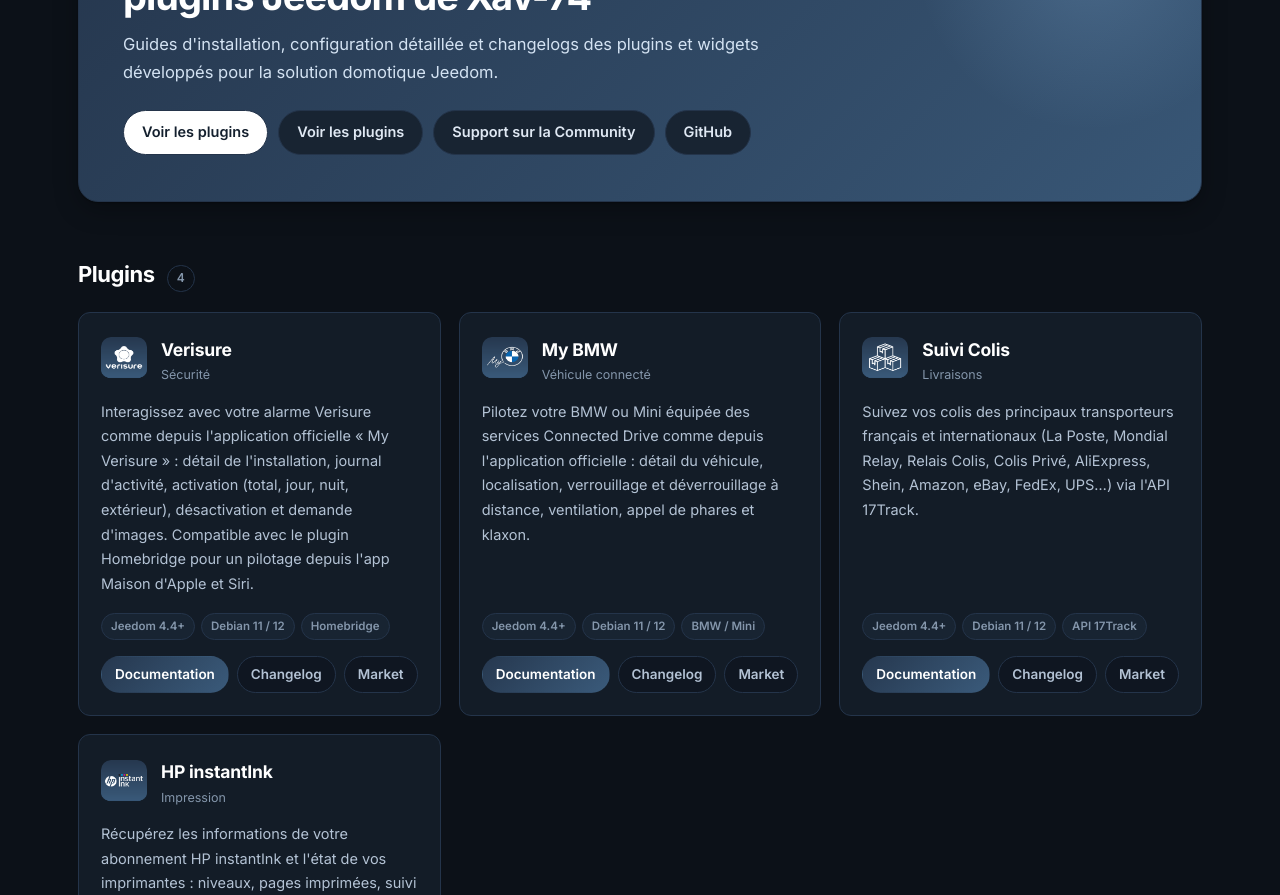
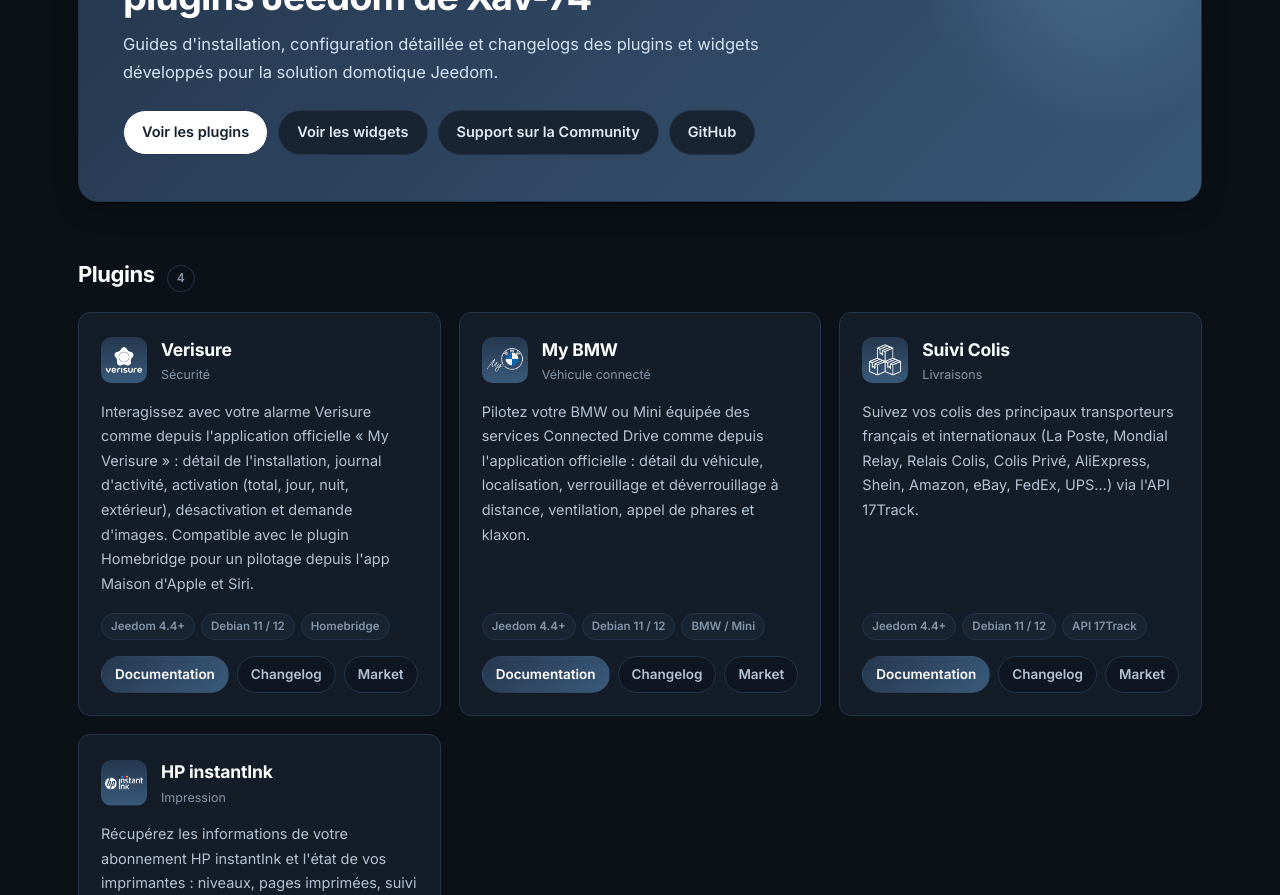
Before and after one commit to Xav-74/Documentation, a Jekyll site: the page built from index.html, in a window 1280 px wide and 1400 px high. Shown: the part 220-1115 px from the top of the window. Built offline with Jekyll 4.4.1, drawn with Linux system fonts in a browser that asks for light colours.

Commit message:
Bugfix mobile & logo resize

```diff
--- a/_data/i18n.yml
+++ b/_data/i18n.yml
@@ -35,7 +35,7 @@
     Guides d'installation, configuration détaillée et changelogs des plugins et
     widgets développés pour la solution domotique Jeedom.
   home_cta_plugins: Voir les plugins
-  home_cta_widgets: Voir les plugins
+  home_cta_widgets: Voir les widgets
   home_cta_support: Support sur la Community
   home_plugins: Plugins
   home_widgets: Widgets
--- a/assets/css/theme.css
+++ b/assets/css/theme.css
@@ -73,7 +73,7 @@
   height: 420px;
   background: radial-gradient(900px 320px at 18% -60px, rgba(58, 90, 122, .28), transparent 70%);
   pointer-events: none;
-  z-index: 0;
+  z-index: -1;
 }
 
 a { color: var(--link); text-decoration: none; }
@@ -232,8 +232,6 @@
    Ossature
    ========================================================= */
 .shell {
-  position: relative;
-  z-index: 1;
   display: grid;
   grid-template-columns: var(--sidebar-w) minmax(0, 1fr);
   gap: 40px;
@@ -285,7 +283,14 @@
   border: 1px solid transparent;
 }
 .plugin-list a:hover { background: var(--surface); color: var(--text); text-decoration: none; }
-.plugin-list a img { width: 22px; height: 22px; border-radius: 5px; flex: none; }
+.plugin-list a img {
+  width: 22px;
+  height: 22px;
+  border-radius: 5px;
+  flex: none;
+  object-fit: cover;
+  object-position: top center;   /* rogne la bande vide imposée par Jeedom */
+}
 .plugin-list a.is-active {
   background: var(--surface-2);
   border-color: var(--border);
@@ -565,7 +570,7 @@
 /* =========================================================
    Accueil
    ========================================================= */
-.home { position: relative; z-index: 1; max-width: 1180px; margin: 0 auto; padding: 0 28px 90px; }
+.home { max-width: 1180px; margin: 0 auto; padding: 0 28px 90px; }
 
 .hero {
   margin: 44px 0 20px;
@@ -640,7 +645,14 @@
 }
 .card:hover { transform: translateY(-3px); border-color: var(--brand-500); box-shadow: var(--shadow); }
 .card__head { display: flex; align-items: center; gap: 14px; margin-bottom: 14px; }
-.card__head img { width: 46px; height: 46px; border-radius: 10px; flex: none; }
+.card__head img {
+  width: 46px;
+  height: 46px;
+  border-radius: 10px;
+  flex: none;
+  object-fit: cover;
+  object-position: top center;   /* rogne la bande vide imposée par Jeedom */
+}
 .card__head h3 { margin: 0; font-size: 17.5px; font-weight: 650; color: #fff; letter-spacing: -.01em; }
 .card__head .tagline { font-size: 12.5px; color: var(--text-muted); }
 .card__desc { margin: 0 0 16px; font-size: 14.5px; color: var(--text-soft); flex: 1; }
@@ -683,8 +695,6 @@
   border-top: 1px solid var(--border-soft);
   background: var(--bg-alt);
   padding: 28px;
-  position: relative;
-  z-index: 1;
 }
 .footer__in {
   max-width: 1440px;
@@ -807,6 +817,7 @@
     width: 320px;
     max-width: 88vw;
     height: calc(100vh - var(--topbar-h));
+    height: calc(100dvh - var(--topbar-h));
     padding: 22px 18px 60px;
     background: var(--bg-alt);
     border-right: 1px solid var(--border);
--- /dev/null
+++ b/instantInk/index.html
@@ -0,0 +1,3 @@
+<script>
+window.location.href = 'fr_FR/';
+</script>
```
